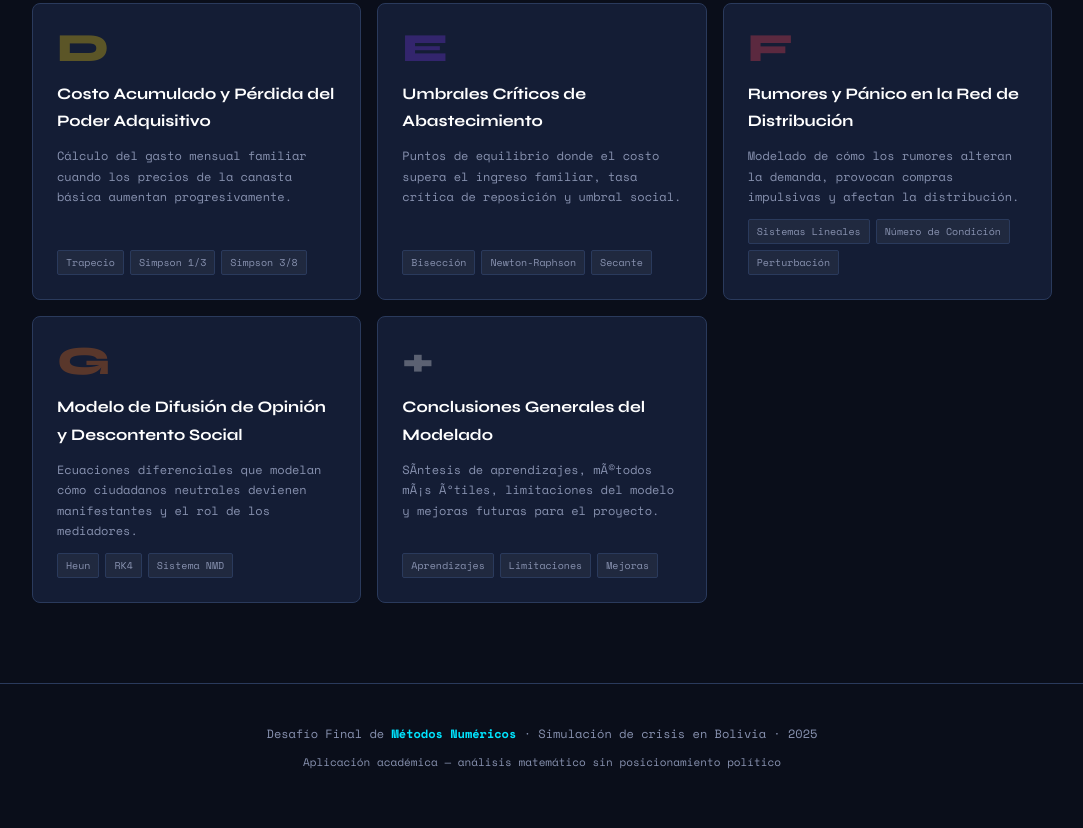
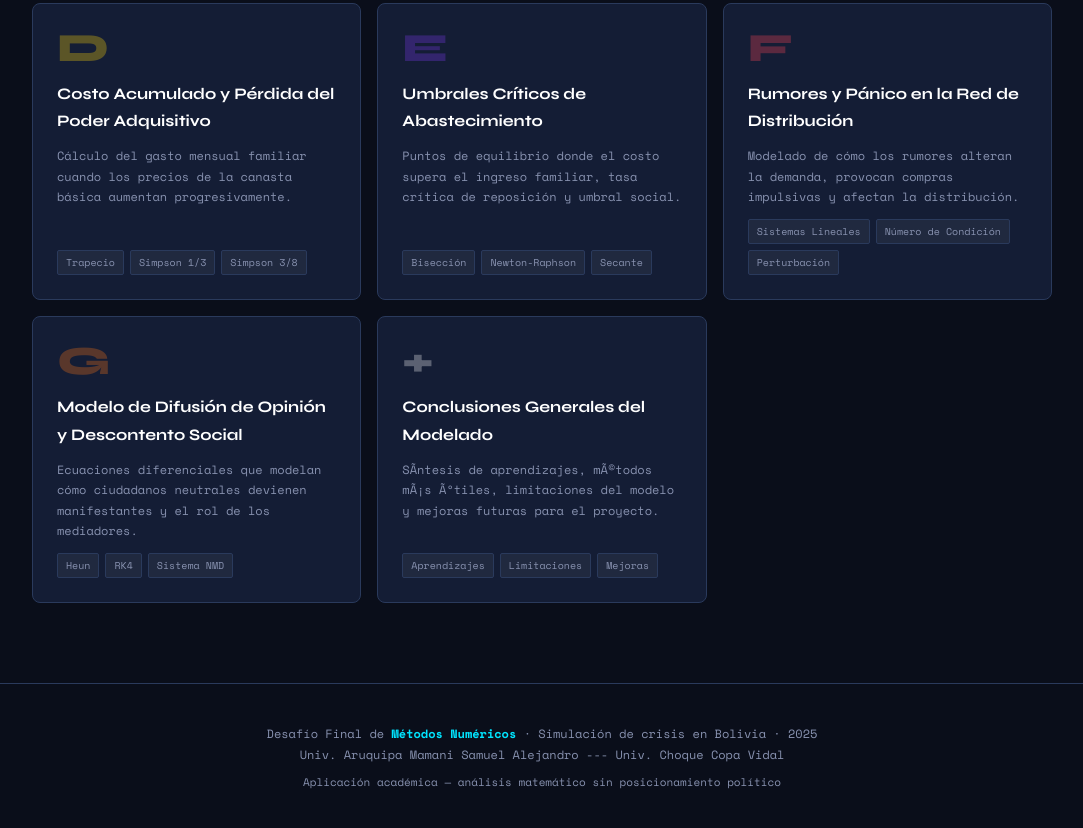
Before and after one commit to VidalChoque/Desafio_Final, a plain HTML site: page index.html in a window 1280 px wide. Shown: the part 1151-1979 px from the top of the page, without its empty margins (98-1181 px from the left). Drawn offline with nearby package versions, Linux system fonts and the light colour scheme.

Commit message:
primer commit

```diff
--- a/index.html
+++ b/index.html
@@ -118,6 +118,7 @@
 
 <footer>
   <p>Desafío Final de <strong>Métodos Numéricos</strong> · Simulación de crisis en Bolivia · 2025</p>
+  <p>Univ. Aruquipa Mamani Samuel Alejandro --- Univ. Choque Copa Vidal</p>
   <p style="margin-top:8px;font-size:11px">Aplicación académica — análisis matemático sin posicionamiento político</p>
 </footer>
 
```
